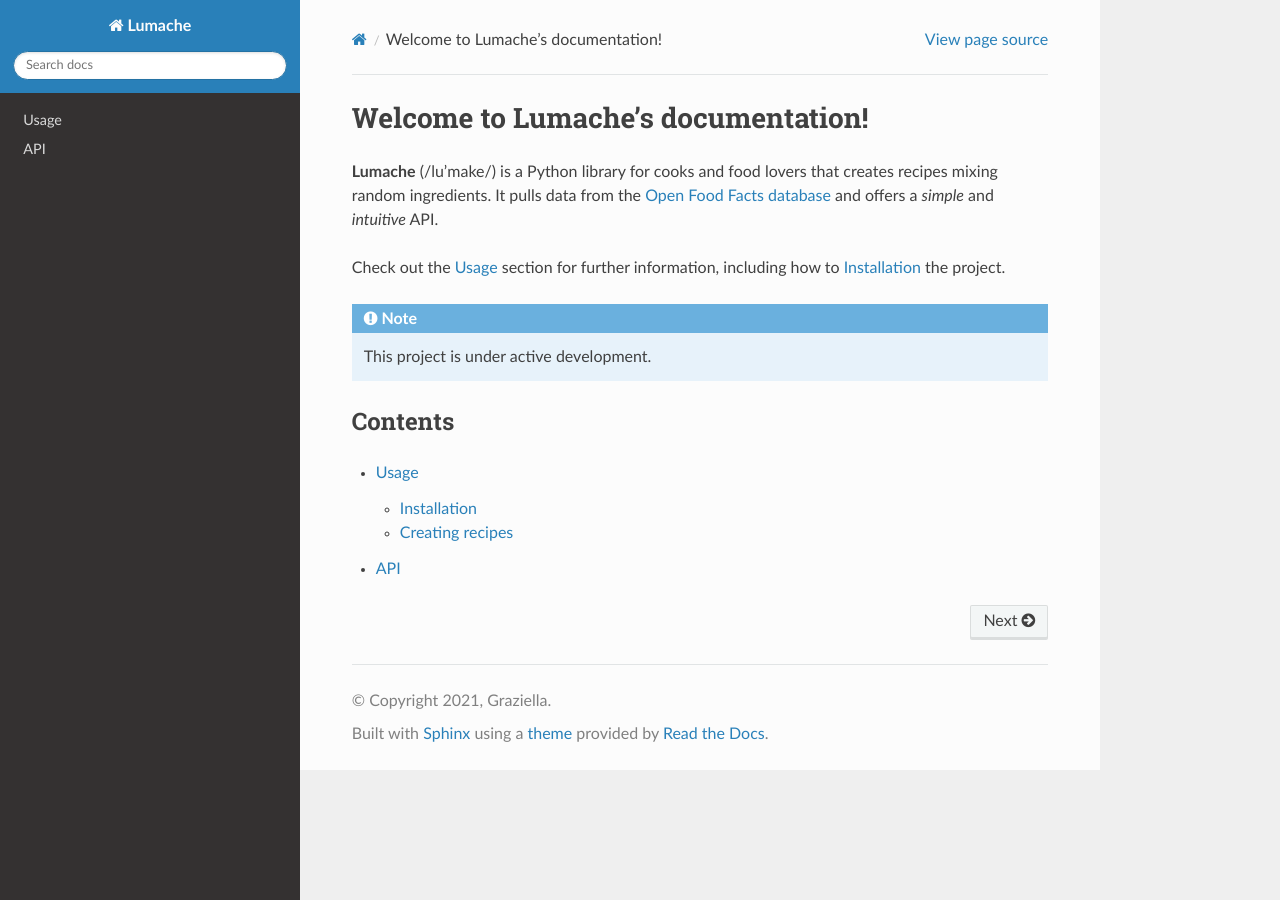
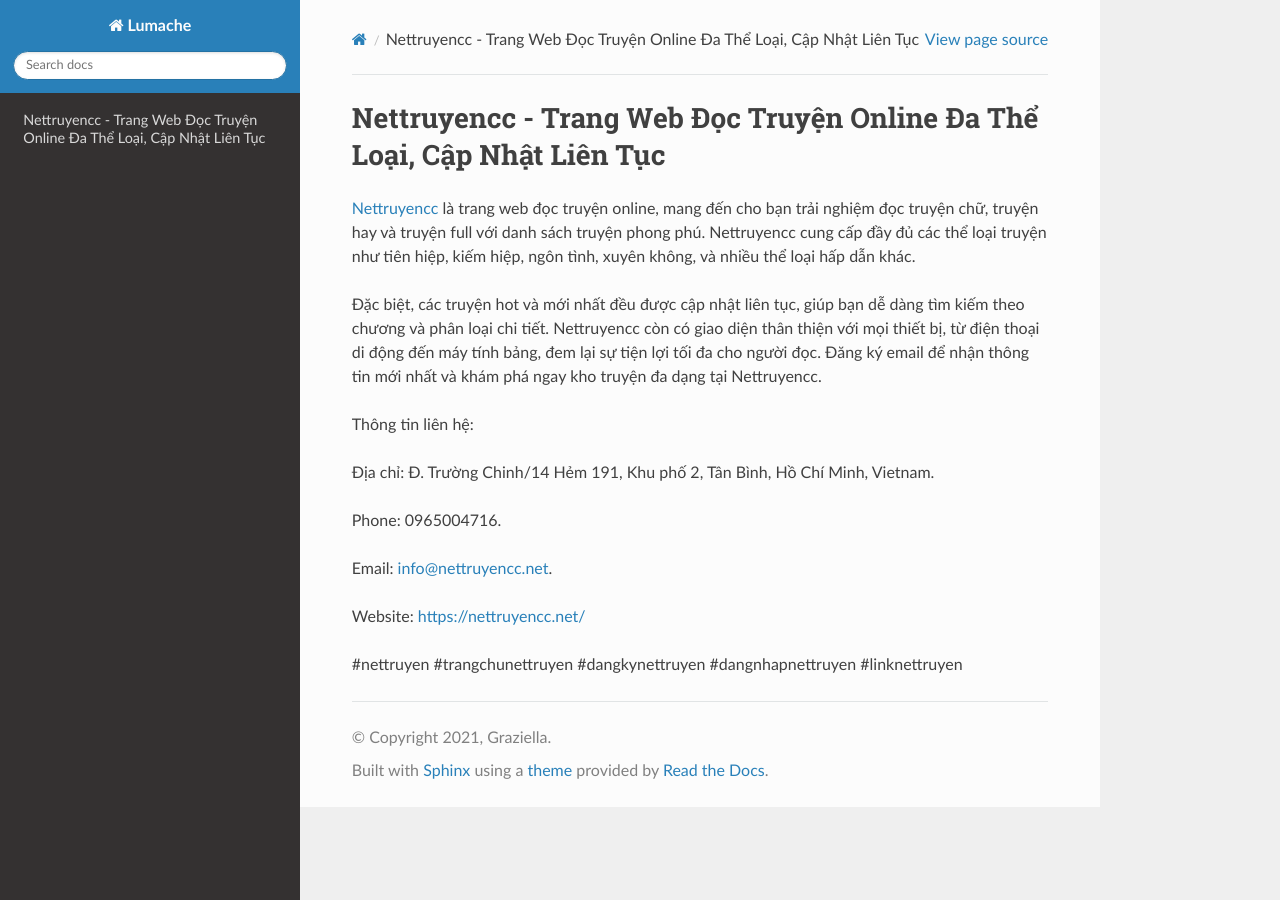
Before and after one commit to JonsCalicut123/nettruyenccnet, a Sphinx documentation site: the page built from docs/source/index.rst, in a window 1280 px wide. Built offline with Sphinx 7.4.7 and the Read the Docs theme 3.1.0, drawn with Linux system fonts in a browser that asks for light colours.

Commit message:
Update index.rst

```diff
--- a/docs/source/index.rst
+++ b/docs/source/index.rst
@@ -1,22 +1,18 @@
-Welcome to Lumache's documentation!
+Nettruyencc - Trang Web Đọc Truyện Online Đa Thể Loại, Cập Nhật Liên Tục
 ===================================
 
-**Lumache** (/lu'make/) is a Python library for cooks and food lovers
-that creates recipes mixing random ingredients.
-It pulls data from the `Open Food Facts database <https://world.openfoodfacts.org/>`_
-and offers a *simple* and *intuitive* API.
+`Nettruyencc <https://nettruyencc.net/>`_ là trang web đọc truyện online, mang đến cho bạn trải nghiệm đọc truyện chữ, truyện hay và truyện full với danh sách truyện phong phú. Nettruyencc cung cấp đầy đủ các thể loại truyện như tiên hiệp, kiếm hiệp, ngôn tình, xuyên không, và nhiều thể loại hấp dẫn khác.
 
-Check out the :doc:`usage` section for further information, including
-how to :ref:`installation` the project.
+Đặc biệt, các truyện hot và mới nhất đều được cập nhật liên tục, giúp bạn dễ dàng tìm kiếm theo chương và phân loại chi tiết. Nettruyencc còn có giao diện thân thiện với mọi thiết bị, từ điện thoại di động đến máy tính bảng, đem lại sự tiện lợi tối đa cho người đọc. Đăng ký email để nhận thông tin mới nhất và khám phá ngay kho truyện đa dạng tại Nettruyencc.
 
-.. note::
+Thông tin liên hệ:
 
-   This project is under active development.
+Địa chỉ: Đ. Trường Chinh/14 Hẻm 191, Khu phố 2, Tân Bình, Hồ Chí Minh, Vietnam.
 
-Contents
---------
+Phone: 0965004716.
 
-.. toctree::
+Email: info@nettruyencc.net.
 
-   usage
-   api
+Website: https://nettruyencc.net/
+
+#nettruyen #trangchunettruyen #dangkynettruyen #dangnhapnettruyen #linknettruyen
```
